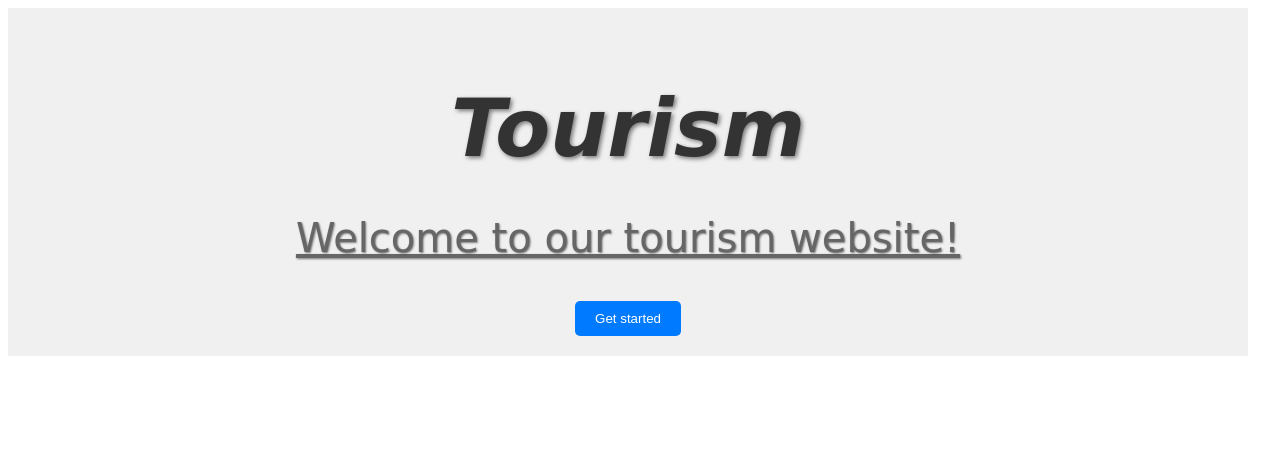
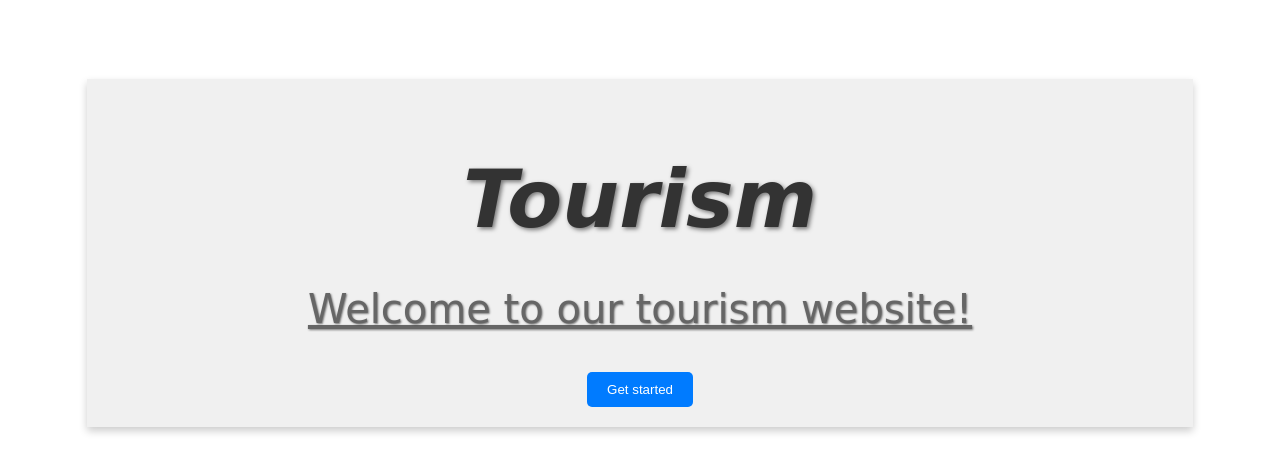
Before and after one commit to Saiamar1108/WEBDEV, a plain HTML site: page introtocss3.html in a window 1280 px wide. Drawn offline with Linux system fonts and the light colour scheme.

Commit message:
addinh margin and boxshadow

```diff
--- a/css/practise/q1.css
+++ b/css/practise/q1.css
@@ -7,6 +7,7 @@
   color:red;
   text-align:center;
   text-decoration:rgb(248, 4, 4) dotted underline;font-family: Arial, sans-serif;
+  text-transform:uppercase;
 }
 button{
   background-color: green;
@@ -21,4 +22,5 @@ p{
   color:aliceblue;
   text-decoration:dotted underline;
   text-decoration:dotted overline;
+  text-transform:none;
 }
--- a/introtocss3.css
+++ b/introtocss3.css
@@ -7,9 +7,8 @@
   font-family: Arial, sans-serif;
   margin: 0;
   padding: 20px;
-
-
-
+  margin: 79px;
+  box-shadow: 0 4px 8px rgba(0, 0, 0, 0.2);
 }
 .mainheading{
   color: #333;
```
Also changed, not shown: css/practise/q1.html (+1 -1 lines).
